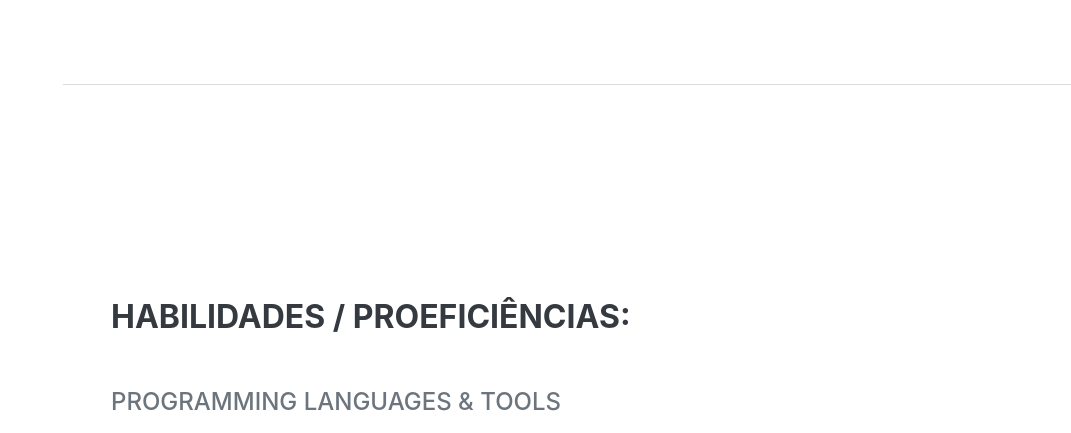
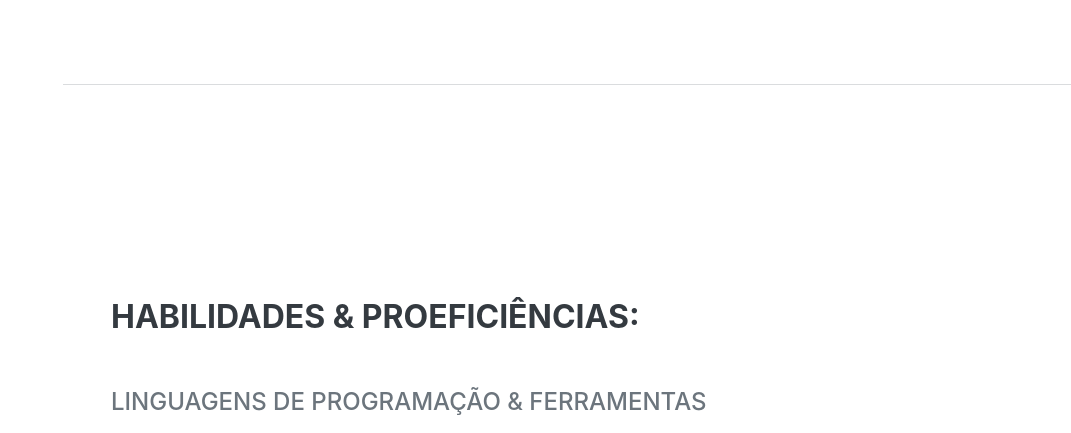
Before and after one commit to GuiReboucas/Meu_Site, a plain HTML site: page index.html in a window 1280 px wide. Shown: the part 2347-2780 px from the top of the page, without its empty margins (209-1280 px from the left). Drawn offline with nearby package versions, Linux system fonts and the light colour scheme; a web font is replaced by a local one.

Commit message:
Correção

```diff
--- a/index.html
+++ b/index.html
@@ -143,9 +143,9 @@
             <section class="resume-section" id="skills">
                 <div class="resume-section-content">
 
-                    <h3 class="mb-5">Habilidades / Proeficiências:</h3>
+                    <h3 class="mb-5">Habilidades & Proeficiências:</h3>
 
-                    <div class="subheading mb-3">Programming Languages & Tools</div>
+                    <div class="subheading mb-3">Linguagens de Programação & Ferramentas</div>
                     <ul class="list-inline dev-icons">
                         <li class="list-inline-item"><i class="fab fa-html5"></i></li>
                         <li class="list-inline-item"><i class="fab fa-css3-alt"></i></li>
```
